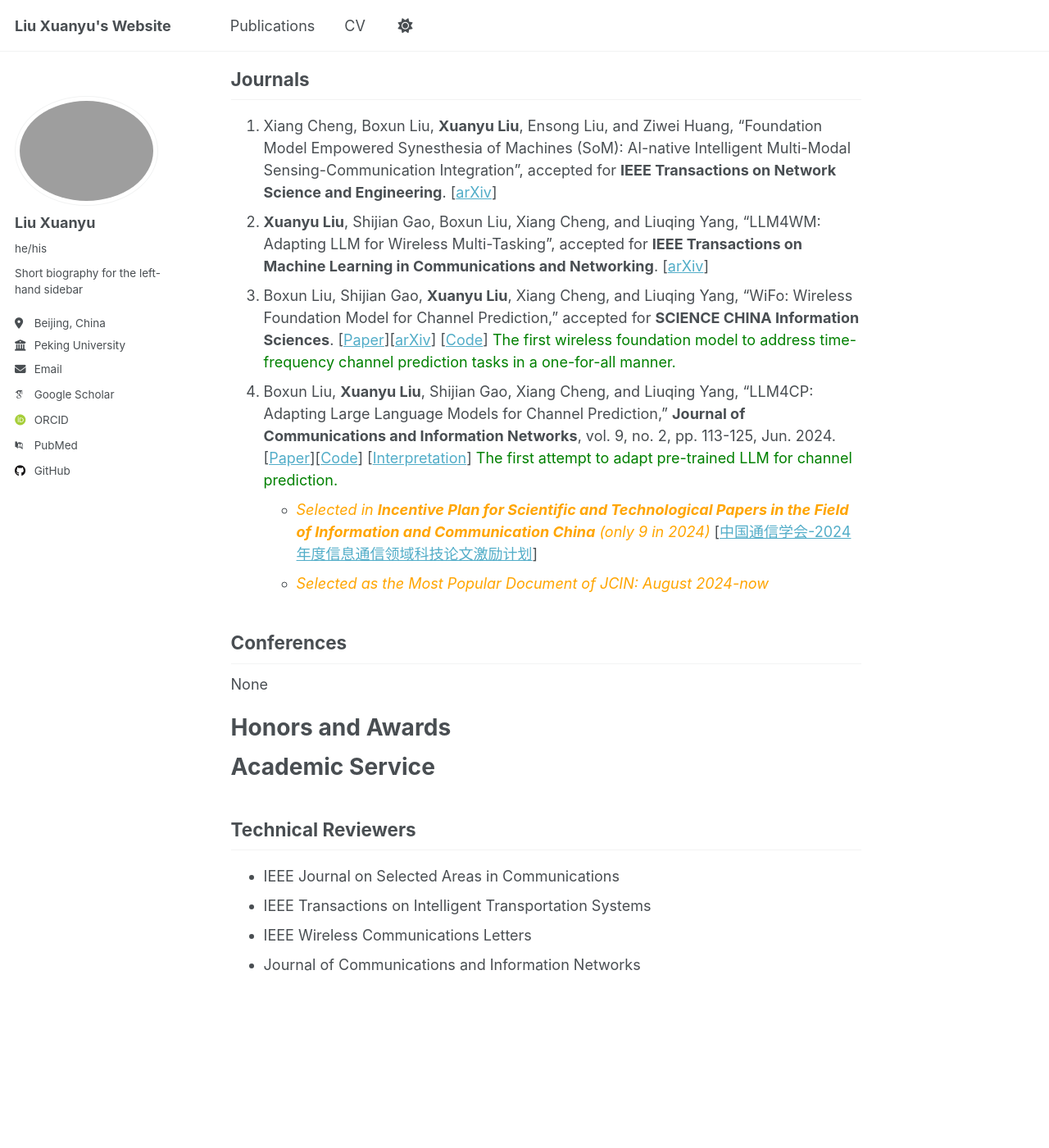
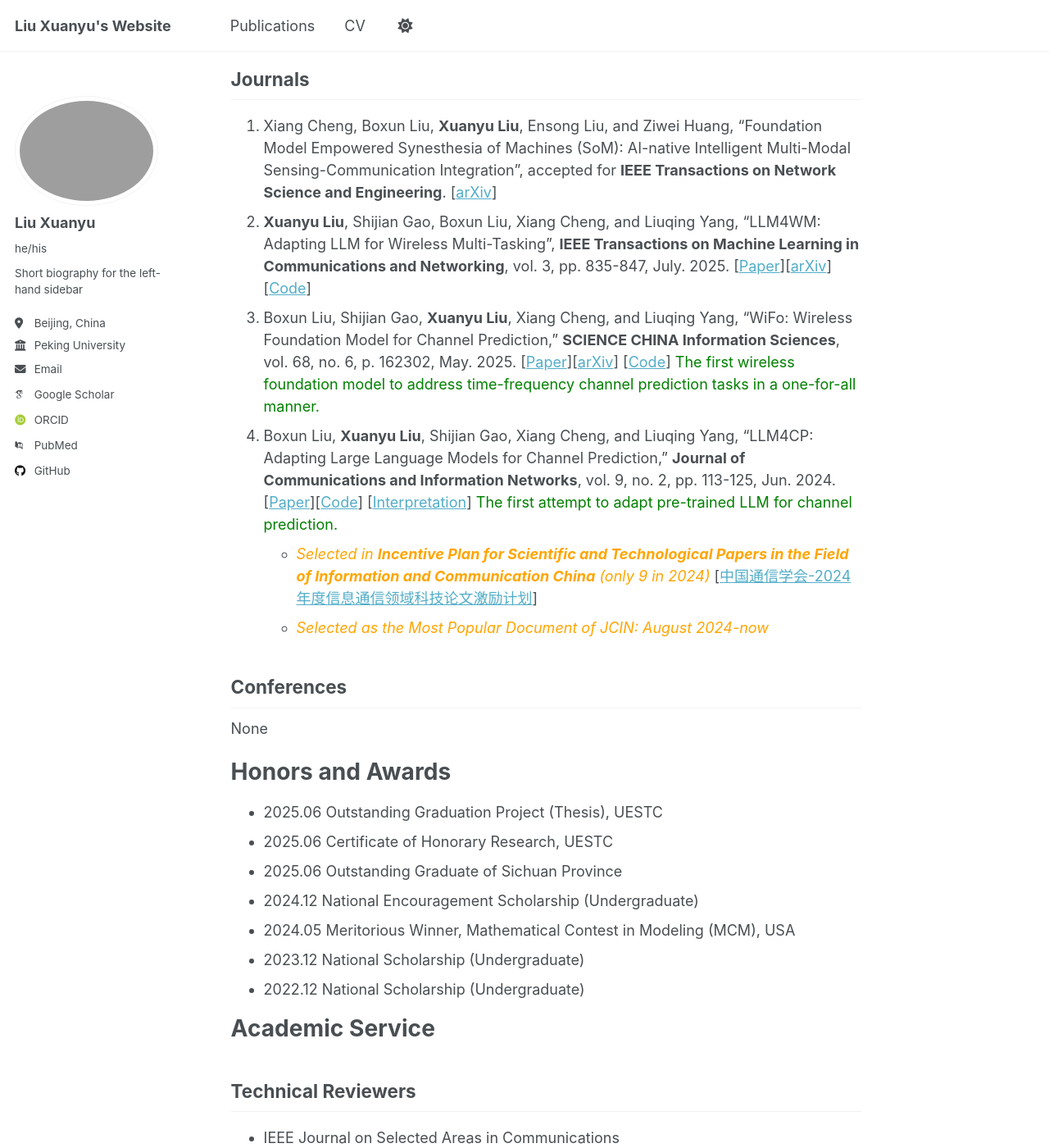
Before and after one commit to xuanyv/xuanyv.github.io, a Jekyll site: the page built from _pages/about.md, in a window 1280 px wide and 1400 px high, scrolled down 556 px. Shown: the whole window at 82% size. Built offline with Jekyll 4.4.1, drawn with Linux system fonts in a browser that asks for light colours; some web fonts are replaced; a script that is not in the unit is left out.

Commit message:
Update about.md

```diff
--- a/_pages/about.md
+++ b/_pages/about.md
@@ -12,30 +12,37 @@ Before that, I obtained my bachelor's degree in the [School of Information and C
 My research interests include AI-empowered wireless system design and adaptive convolution. Specifically, I have recently focused on the wireless physical layer (PHY) design enabled by foundation models.
 
 # Publications
-
 ## Working Paper
 
 1. **Xuanyu Liu**, Shijian Gao, Boxun Liu, Xiang Cheng, and Liuqing Yang, "WiFo-CF: Wireless Foundation Model for CSI Feedback" [[[arXiv]](https://arxiv.org/abs/2508.04068)]
 
 
-
 ## Journals
 
 1. Xiang Cheng, Boxun Liu, **Xuanyu Liu**, Ensong Liu, and Ziwei Huang, "Foundation Model Empowered Synesthesia of Machines (SoM): AI-native Intelligent Multi-Modal Sensing-Communication Integration", accepted for **IEEE Transactions on Network Science and Engineering**. [[arXiv](https://arxiv.org/abs/2506.07647)]
-2. **Xuanyu Liu**, Shijian Gao, Boxun Liu, Xiang Cheng, and Liuqing Yang, "LLM4WM: Adapting LLM for Wireless Multi-Tasking", accepted for **IEEE Transactions on Machine Learning in Communications and Networking**. [[arXiv](https://arxiv.org/abs/2501.12983)]
-3. Boxun Liu, Shijian Gao, **Xuanyu Liu**, Xiang Cheng, and Liuqing Yang, "WiFo: Wireless Foundation Model for Channel Prediction," accepted for **SCIENCE CHINA Information Sciences**. [[Paper](https://www.sciengine.com/SCIS/doi/10.1007/s11432-025-4349-0)][[arXiv](https://arxiv.org/pdf/2412.08908)] [[Code](https://github.com/liuboxun/WiFo)] <span style="color:green;">The first wireless foundation model to address time-frequency channel prediction tasks in a one-for-all manner.</span>
+2. **Xuanyu Liu**, Shijian Gao, Boxun Liu, Xiang Cheng, and Liuqing Yang, "LLM4WM: Adapting LLM for Wireless Multi-Tasking", **IEEE Transactions on Machine Learning in Communications and Networking**, vol. 3, pp. 835-847, July. 2025. [[Paper](https://ieeexplore.ieee.org/document/11071329)][[arXiv](https://arxiv.org/abs/2501.12983)][[Code](https://github.com/xuanyv/LLM4WM)]
+3. Boxun Liu, Shijian Gao, **Xuanyu Liu**, Xiang Cheng, and Liuqing Yang, "WiFo: Wireless Foundation Model for Channel Prediction," **SCIENCE CHINA Information Sciences**, vol. 68, no. 6, p. 162302, May. 2025. [[Paper](https://www.sciengine.com/SCIS/doi/10.1007/s11432-025-4349-0)][[arXiv](https://arxiv.org/pdf/2412.08908)] [[Code](https://github.com/liuboxun/WiFo)] <span style="color:green;">The first wireless foundation model to address time-frequency channel prediction tasks in a one-for-all manner.</span>
 4. Boxun Liu, **Xuanyu Liu**, Shijian Gao, Xiang Cheng, and Liuqing Yang, "LLM4CP: Adapting Large Language Models for Channel Prediction," **Journal of Communications and Information Networks**, vol. 9, no. 2, pp. 113-125, Jun. 2024. [[Paper](https://ieeexplore.ieee.org/document/10582829)][[Code](https://github.com/liuboxun/LLM4CP)] [[Interpretation](https://mp.weixin.qq.com/s/HRigvdlC1jcfs-NFzSxMow)] <span style="color:green;">The first attempt to adapt pre-trained LLM for channel prediction.</span>
   *  <span style="color:orange;">*Selected in **Incentive Plan for Scientific and Technological Papers in the Field of Information and Communication China** (only 9 in 2024)*</span> [[中国通信学会-2024年度信息通信领域科技论文激励计划](https://www.china-cic.cn/Detail/24/6211/6211)]
   *  <span style="color:orange;">*Selected as the Most Popular Document of JCIN: August 2024-now*</span>
 
 
 ## Conferences
+
 None
-
 
 # Honors and Awards
 
+* 2025.06 Outstanding Graduation Project (Thesis), UESTC
+* 2025.06 Certificate of Honorary Research, UESTC
+* 2025.06 Outstanding Graduate of Sichuan Province
+* 2024.12 National Encouragement Scholarship (Undergraduate)
+* 2024.05 Meritorious Winner, Mathematical Contest in Modeling (MCM), USA
+* 2023.12 National Scholarship (Undergraduate)
+* 2022.12 National Scholarship (Undergraduate)
+
 # Academic Service
+
 ## Technical Reviewers
 
  * IEEE Journal on Selected Areas in Communications
```
